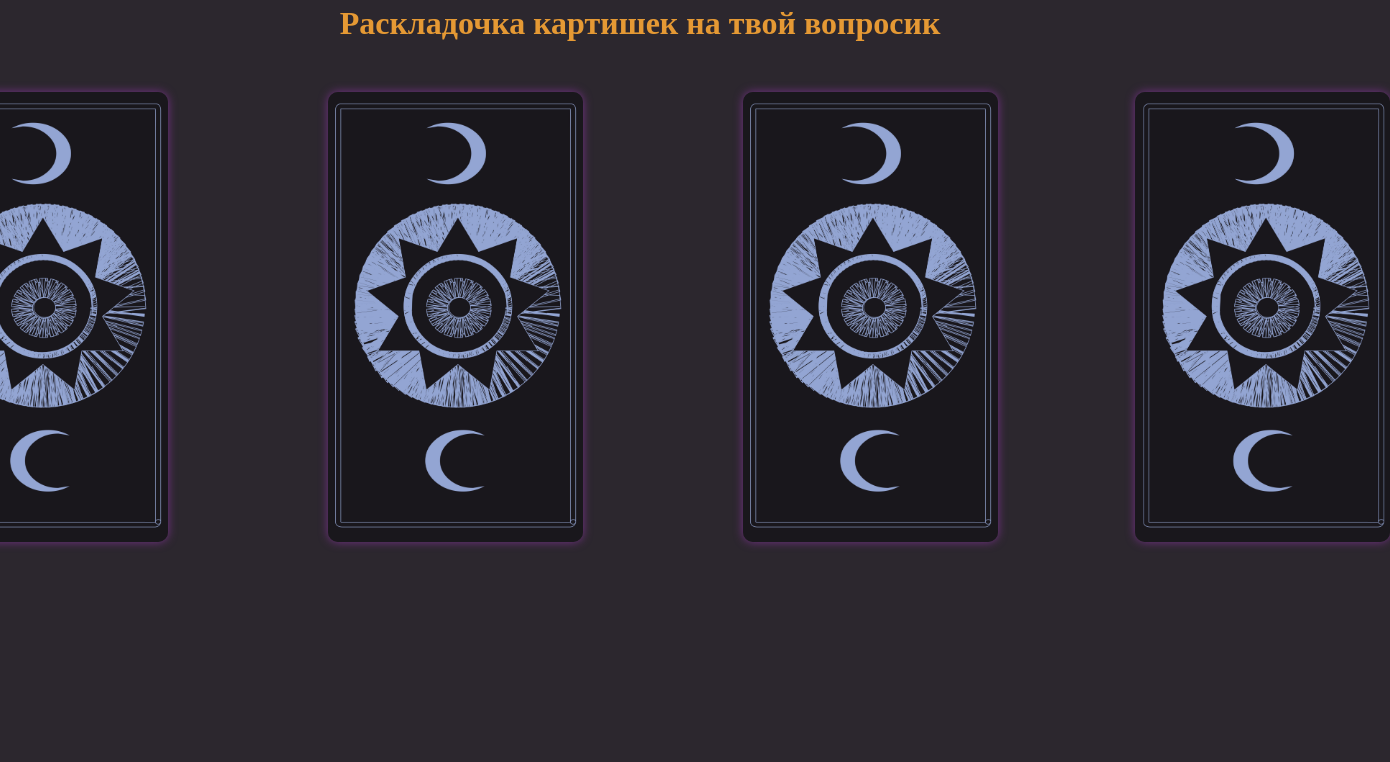
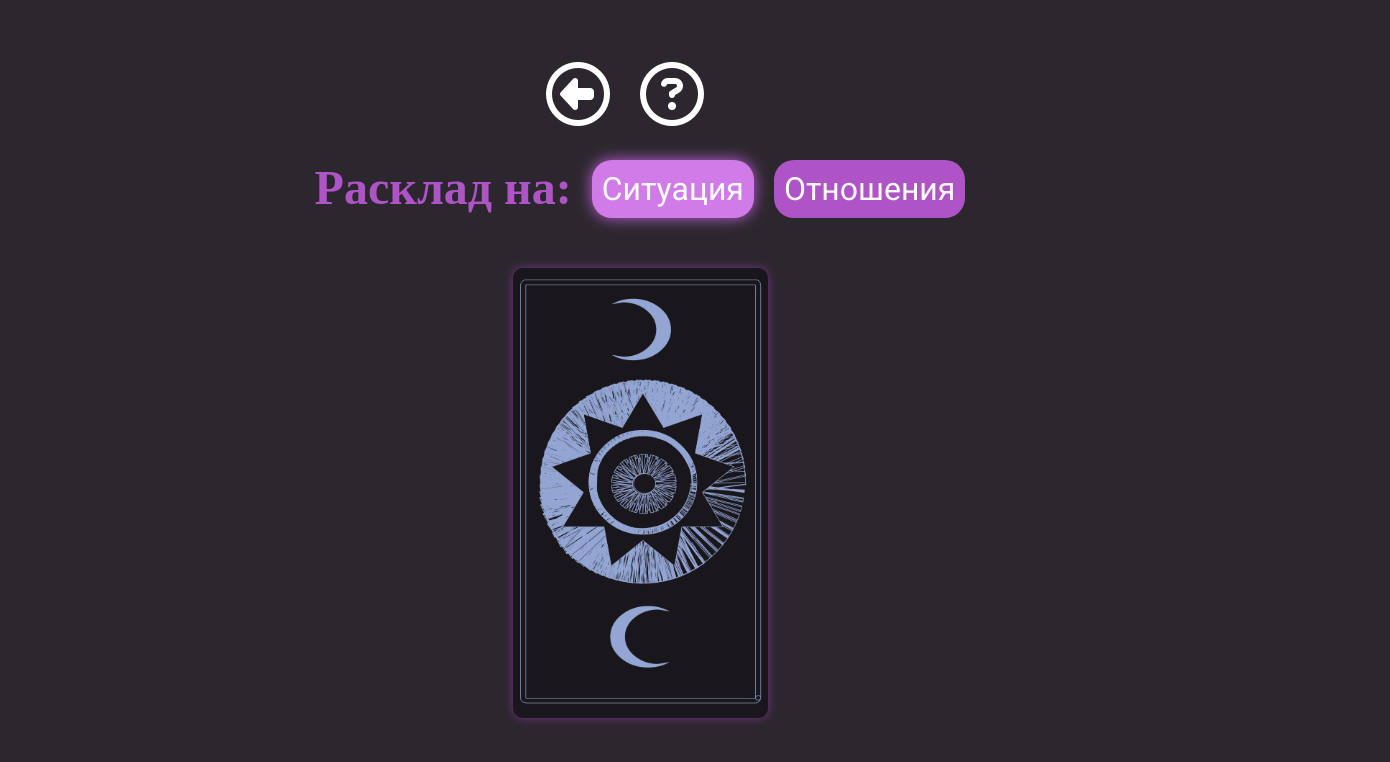
Before and after one commit to Vladimir-Stoikov/tarot-cards, a React (Create React App) app: page /ThreeCardSpread in a window 1280 px wide. Shown: the top 762 px of the page, 1390 px wide, since content can reach past the window. Built offline with nearby package versions, Linux system fonts and the light colour scheme; a web font is replaced by a local one.

Commit message:
Add Adaptive, more func, connect first spread with Menu

```diff
--- a/public/index.html
+++ b/public/index.html
@@ -3,8 +3,10 @@
   <head>
     <meta charset="utf-8" />
     <meta name="description" content="Web site created using create-react-app" />
+    <meta name="viewport" content="width=device-width, initial-scale=1" />
     <title>Tarot</title>
     <link rel="stylesheet" href="./style.css" />
+    <script src="https://kit.fontawesome.com/a66fd319b6.js" crossorigin="anonymous"></script>
   </head>
   <body>
     <div id="root"></div>
--- a/public/style.css
+++ b/public/style.css
@@ -19,13 +19,22 @@ body {
   overflow: hidden;
 }
 
+.disable {
+  display: none;
+}
+
+.spread {
+  margin-top: 50%;
+  display: none;
+}
+
 /* Custom scrollbar */
 ::-webkit-scrollbar {
   width: 8px;
 }
 
 ::-webkit-scrollbar-track {
-  background: #2c272e;
+  /* background: #2c272e; */
 }
 
 ::-webkit-scrollbar-thumb {
@@ -37,3 +46,10 @@ body {
 ::-webkit-scrollbar-thumb:hover {
   background: rebeccapurple;
 }
+
+/* @media (max-width: 1100px) {
+  body {
+    overflow: scroll;
+    height: 100%;
+  }
+} ; */
--- a/src/components/Title.jsx
+++ b/src/components/Title.jsx
@@ -4,13 +4,15 @@ import styled from 'styled-components';
 
 const TitleS = styled.h1`
 font-family: 'Neucha', cursive;
-color: #E59934;
+font-size: 3rem;
+color: #ae54c7;
 text-align: center;
+
 `
 
 
-function Title() {
-  return <TitleS>Раскладочка картишек на твой вопросик</TitleS>
+function Title({name}) {
+  return <TitleS>{name}</TitleS>
 }
 
 export default Title;
--- a/src/components/deck/Card.jsx
+++ b/src/components/deck/Card.jsx
@@ -13,6 +13,9 @@ const CardSt = styled.section`
 width: 300px;
 text-align: center;
 color: white;
+@media(max-width: 1000px) {
+  margin: 0 auto 50px;
+ }
 `
 
 const CardText = styled.div`
@@ -22,7 +25,7 @@ height: 200px;
 overflow-y: scroll;
 `
 
-export default function Card({cardNumber, time}) {
+export default function Card({cardNumber, time, type}) {
 
   let cardInfo = '';
 
@@ -30,8 +33,11 @@ export default function Card({cardNumber, time}) {
     cardInfo = deckInfo.filter(card => card.cardName === cardNumber);
   };
 
+  if(!cardNumber) return null;
 
-  return <CardSt><CardImg src={`/tarot/${cardNumber || 'cardBack'}.jpg`} alt="image" />
-            <CardText>{cardNumber ? cardInfo[0].love : ''}</CardText>
+
+  return <CardSt>
+            <CardImg src={`/tarot/${cardNumber || 'cardBack'}.jpg`} alt="image" draggable={false} />
+            <CardText>{cardNumber ? cardInfo[0][type] : null}</CardText>
           </CardSt>;
 }
--- a/src/components/deck/CardsLayout.jsx
+++ b/src/components/deck/CardsLayout.jsx
@@ -3,10 +3,17 @@ import styled from 'styled-components'
 import Card from './Card'
 
 const LayoutS = styled.section`
-margin: 50px auto;
-width: 1500px;
+margin: 50px 0;
+width: 90vw;
+height: 100%;
 display: flex;
-justify-content: space-between;
+flex-wrap: wrap;
+justify-content: space-around;
+@media(max-width: 1000px) {
+  width: 100%;
+  flex-direction: column;
+  justify-content: center;
+}
 `
 
 const DeckS = styled.img`
@@ -15,14 +22,18 @@ width: 255px;
 height: 450px;
 object-fit: cover;
 box-shadow: 0 0 10px #753188;
+@media(max-width: 1000px) {
+  margin: 0 auto;
+ }
 `
 
 
-export default function CardsLayout() {
+export default function CardsLayout({type, func}) {
 
   const deck = ['Ar00','Ar01','Ar02','Ar03','Ar04','Ar05','Ar06','Ar07','Ar08','Ar09','Ar10','Ar11','Ar12','Ar13','Ar14','Ar15','Ar16','Ar17','Ar18','Ar19','Ar20','Ar21', 'Cu02', 'Cu03','Cu04','Cu05','Cu06','Cu07','Cu08','Cu09','Cu10','Cuac','Cuki','Cukn','Cupa', 'Cuqu', 'Pe02','Pe03','Pe04','Pe05','Pe06','Pe07','Pe08','Pe09','Pe10','Peac','Peki','Pekn','Pepa', 'Pequ','Sw02','Sw03','Sw04','Sw05','Sw06','Sw07','Sw08','Sw09','Sw10','Swac','Swki','Swkn','Swpa','Swqu', 'Wa02','Wa03','Wa04','Wa05','Wa06','Wa07','Wa08','Wa09','Wa10','Waac','Waki','Wakn','Wapa', 'Waqu',];
 
-  const [shuffledDeck, setShuffledDeck] = useState('')
+  const [shuffledDeck, setShuffledDeck] = useState('');
+  const [disable, setActive] = useState('');
 
   function ShuffleDeck() {
     let shuffled = deck
@@ -30,16 +41,22 @@ export default function CardsLayout() {
       .sort((a, b) => a.sort - b.sort)
       .map(({card}) => card)
     setShuffledDeck(shuffled);
+    setActive('disable');
   };
+
+  function multiMove() {
+    ShuffleDeck();
+    func();
+  }
 
   // const [current, setCurrent] = useState('');
   // const [progress, setProgress] = useState('');
   // const [result, setResult] = useState('');
 
   return <LayoutS>
-         <Card cardNumber={shuffledDeck[25] || ''}/>
-         <Card cardNumber={shuffledDeck[50] || ''}/>
-         <Card cardNumber={shuffledDeck[75] || ''}/>
-         <DeckS src='tarot/cardBack.jpg' onClick={ShuffleDeck}/>
+         <Card type={type} cardNumber={shuffledDeck[25] || ''}/>
+         <Card type={type} cardNumber={shuffledDeck[50] || ''}/>
+         <Card type={type} cardNumber={shuffledDeck[75] || ''}/>
+         <DeckS className={disable} src='tarot/cardBack.jpg' onClick={multiMove}/>
          </LayoutS>
 }
--- a/src/pages/Menu.jsx
+++ b/src/pages/Menu.jsx
@@ -1,8 +1,6 @@
 import React from 'react'
 import styled from 'styled-components'
-import { Routes, Route, Link } from 'react-router-dom';
-
-import ThreeCardSpread from './ThreeCardSpread'
+import { Link } from 'react-router-dom';
 
 const UlStyled = styled.ul`
 list-style: none;
@@ -27,12 +25,26 @@ li:hover {
 li:active {
   background: #ae54c7;
 }
-a:link, a:visited {
-  color: white;
+a {
   text-decoration: none;
   font-size: 3rem;
   user-select: none;
 }
+a:link, a:visited {
+  color: white;
+}
+@media(max-width: 1100px) {
+  margin: auto;
+}
+@media(max-width: 790px) {
+  height: 100vw;
+  width: 80%;
+
+  overflow: none;
+  a {
+    font-size: 2rem;
+  }
+ }
 `
 
 export default function Menu() {
--- a/src/pages/ThreeCardSpread.jsx
+++ b/src/pages/ThreeCardSpread.jsx
@@ -1,11 +1,101 @@
-import React from "react";
+import React, { useState } from "react";
+import styled from "styled-components";
+import { Link } from "react-router-dom";
 
 import Title from '../components/Title';
 import CardsLayout from '../components/deck/CardsLayout.jsx';
 
+const css = `
+  .icon {
+    color: white;
+    font-size: 4rem;
+    transition: all 0.2s ease;
+    margin: 30px 30px 0 0;
+  }
+  .icon:hover {
+    color: #ae54c7;
+  }
+  .icon:active {
+    color: #d37deb;
+    text-shadow: 0 0 10px #d37deb;
+  }
+  @media(max-width: 1100px) {
+    body {
+      height: 100%;
+      margin: 5% auto;
+      overflow: scroll;
+    }
+  }
+`
+
+const Header = styled.header`
+  display: flex;
+  justify-content: center;
+  align-items: center;
+`
+
+const RadioSt = styled.section`
+text-align: center;
+margin: 3% auto;
+display: flex;
+justify-content: center;
+@media(max-width: 500px) {
+  width: 80%;
+  flex-wrap: wrap;
+ }
+input {
+  display: none;
+}
+label {
+  color: white;
+  font-size: 2rem;
+  background: #ae54c7;
+  padding: 10px;
+  border-radius: 20px;
+  margin: 0 0 0 20px;
+  @media(max-width: 500px) {
+    font-size: 1.5rem;
+    margin-top: 10px;
+  }
+}
+label:hover{
+  background: #c162db;
+}
+label:active, input:checked + label{
+  background: #d17be9;
+  user-select: none;
+  box-shadow: 0 0 15px #c162db;
+}
+`
+
 export default function ThreeCardSpread() {
+
+  const [typeOfPrediction, setTypeOfPrediction] = useState('question');
+  const [disableChoice, setDisableChoice] = useState(false);
+
+  function ChangeType(type) {
+    if(disableChoice === false) {
+      setTypeOfPrediction(type);
+    }
+  }
+
+  function LockChoice() {
+    setDisableChoice(true);
+  }
+
   return  <div className='App'>
-      <Title />
-      <CardsLayout />
+      <style>{css}</style>
+      <Header>
+         <Link to={'/'}><i className="far fa-arrow-alt-circle-left icon"></i></Link>
+         <i className="far fa-question-circle icon"></i>
+      </Header>
+      <RadioSt>
+        <Title name='Расклад на:' />
+        <input disabled={disableChoice} type="radio" id='question' name='type' value='question' defaultChecked/>
+        <label onClick={() => ChangeType('question')} htmlFor="question">Ситуация</label>
+        <input disabled={disableChoice} type="radio" id='love' name='type' value='love'/>
+        <label onClick={() => ChangeType('love')} htmlFor="love">Отношения</label>
+      </RadioSt>
+      <CardsLayout type={typeOfPrediction} func={LockChoice}/>
     </div>
 }
```
Also changed, not shown: src/components/Layout.jsx (deleted).
